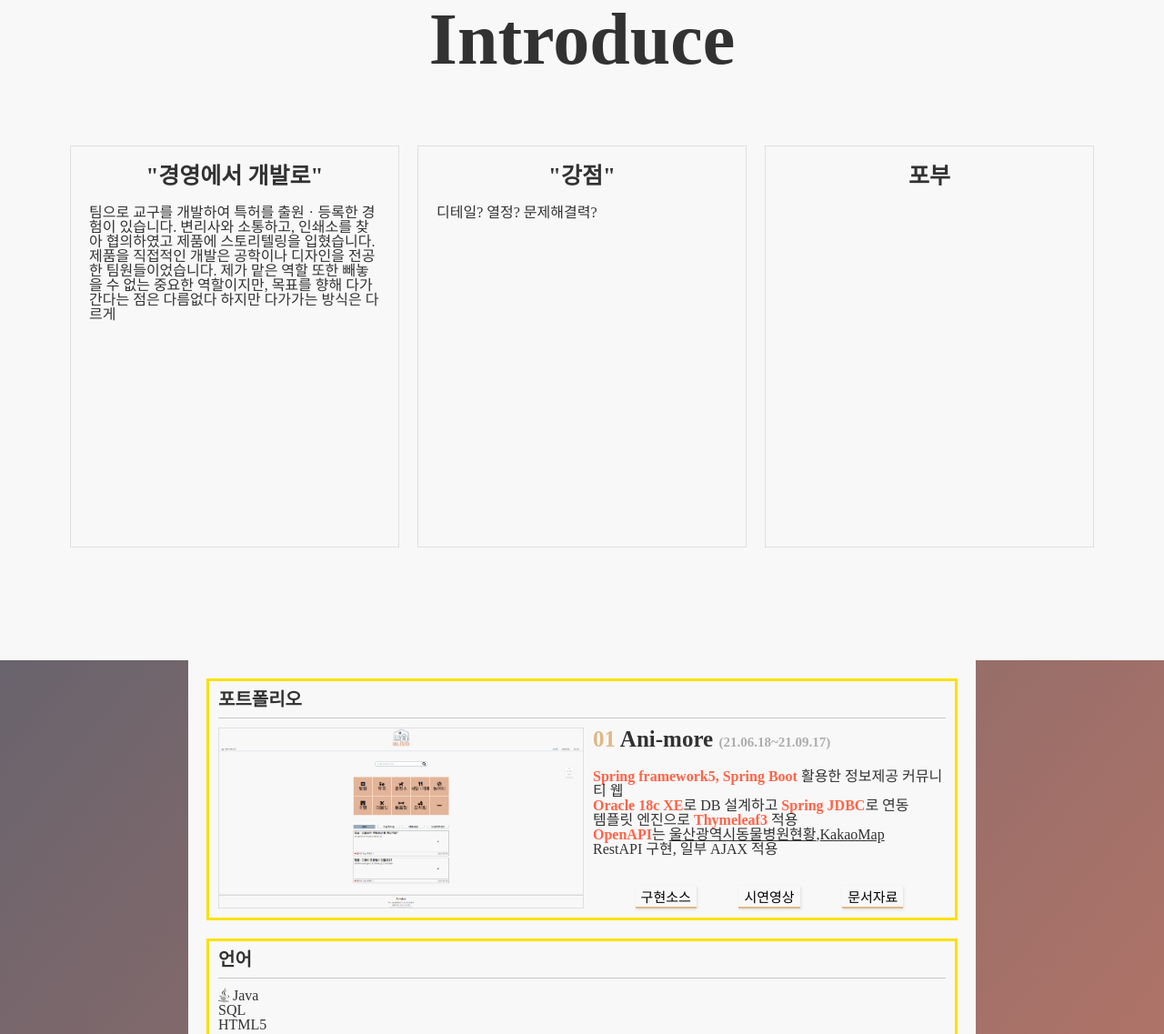
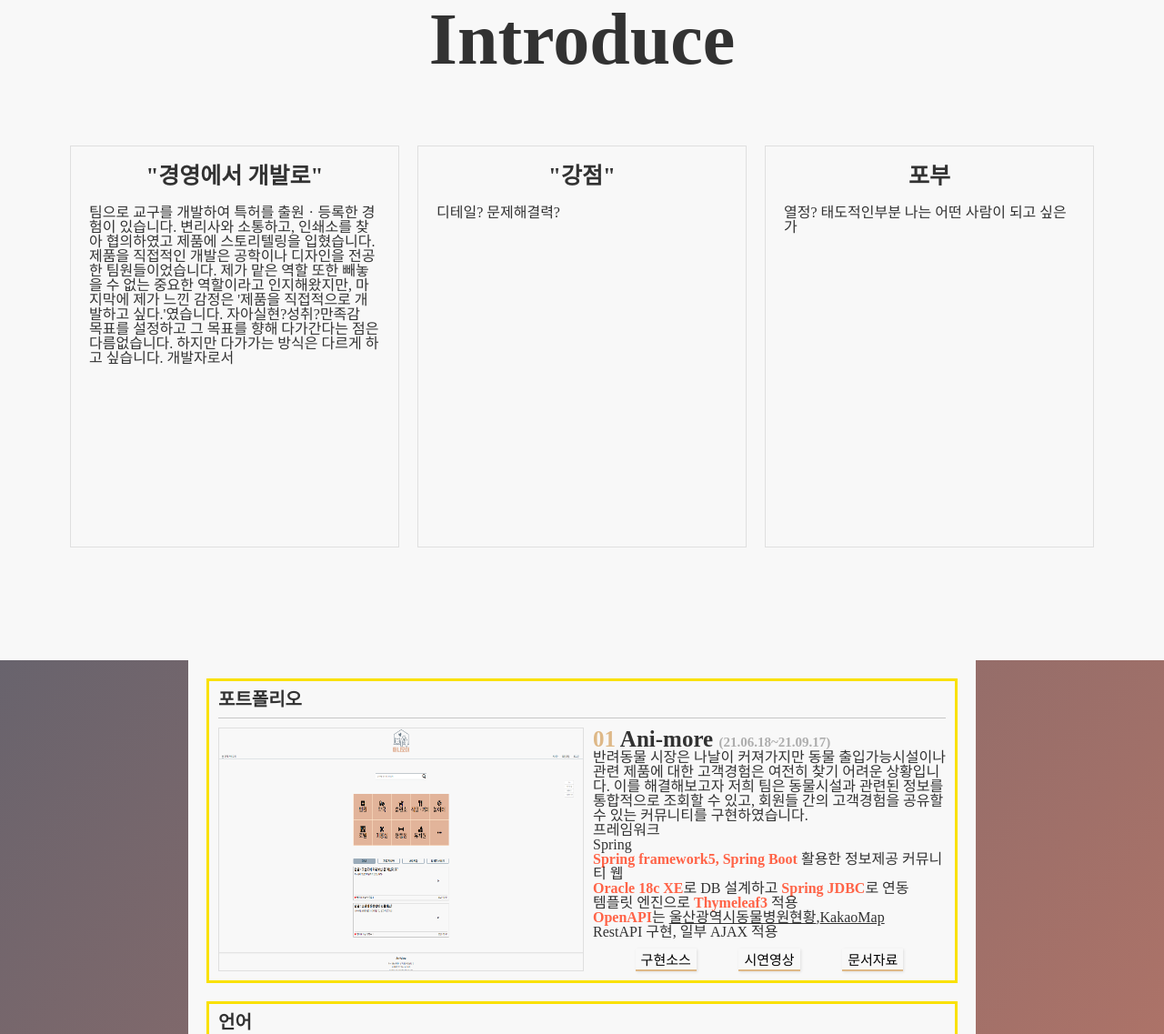
Before and after one commit to newmin/newmin.github.io, a plain HTML site: page index.html in a window 1280 px wide. Shown: the part 874-2011 px from the top of the page at 91% size. Drawn offline with Linux system fonts and the light colour scheme.

Commit message:
블로그211008

```diff
--- a/index.html
+++ b/index.html
@@ -20,27 +20,38 @@
     <section class="introduce" id="introduce">
         <p class="introduce__title">Introduce</p>
         <div class="introduce__stories">
-          <!-- 동기 -->
+          <!-- 동기,원동력 -->
           <div class="introduce__story">
             <p class="introduce__story-title">"경영에서 개발로"</p>
-            <p>
+            <p class="introduce__story-text">
               팀으로 교구를 개발하여 특허를 출원ㆍ등록한 경험이 있습니다.
               변리사와 소통하고, 인쇄소를 찾아 협의하였고
               제품에 스토리텔링을 입혔습니다.
               제품을 직접적인 개발은 공학이나 디자인을 전공한 팀원들이었습니다.
-              제가 맡은 역할 또한 빼놓을 수 없는 중요한 역할이지만,
-              목표를 향해 다가간다는 점은 다름없다
-              하지만 다가가는 방식은 다르게
+              제가 맡은 역할 또한 빼놓을 수 없는 중요한 역할이라고 인지해왔지만,
+              마지막에 제가 느낀 감정은 '제품을 직접적으로 개발하고 싶다.'였습니다.
+              자아실현?성취?만족감
+              <br>
+              목표를 설정하고 그 목표를 향해 다가간다는 점은 다름없습니다.
+              하지만 다가가는 방식은 다르게 하고 싶습니다.
+              개발자로서
             </p>
           </div>
-          <!-- 강점 -->
+          <!-- 강점,역량 -->
           <div class="introduce__story">
             <p class="introduce__story-title">"강점"</p>
-            디테일? 열정? 문제해결력?
+            <p class="introduce__story-text">
+              디테일? 문제해결력?
+            </p>
+
           </div>
-          <!-- 포부 -->
+          <!-- 포부,태도 -->
           <div class="introduce__story">
             <p class="introduce__story-title">포부</p>
+            <p> 열정? 태도적인부분
+              나는 어떤 사람이 되고 싶은가
+
+            </p>
           </div>
         </div>
     </section>
@@ -52,6 +63,17 @@
           <div class="portfolio__content">
             <p class="portfolio__title"><span class="portfolio__num">01</span> Ani-more <span class="portfolio__date">(21.06.18~21.09.17)</span></p>
             <div class="portfolio__text">
+              <p>
+                반려동물 시장은 나날이 커져가지만 동물 출입가능시설이나 관련 제품에 대한 고객경험은 여전히 찾기 어려운 상황입니다.
+                이를 해결해보고자 저희 팀은 동물시설과 관련된 정보를 통합적으로 조회할 수 있고, 회원들 간의 고객경험을 공유할 수 있는 커뮤니티를 구현하였습니다.
+
+              </p>
+              <div>
+                <dl>
+                  <dt>프레임워크</dt>
+                  <dd>Spring </dd>
+                </dl>
+              </div>
               <p><span class="portfolio__strong">Spring framework5, Spring Boot</span> 활용한 정보제공 커뮤니티 웹</p>
               <p><span class="portfolio__strong">Oracle 18c XE</span>로 DB 설계하고 <span class="portfolio__strong">Spring JDBC</span>로 연동</p>
               <p>템플릿 엔진으로 <span class="portfolio__strong">Thymeleaf3</span> 적용</p>
```
